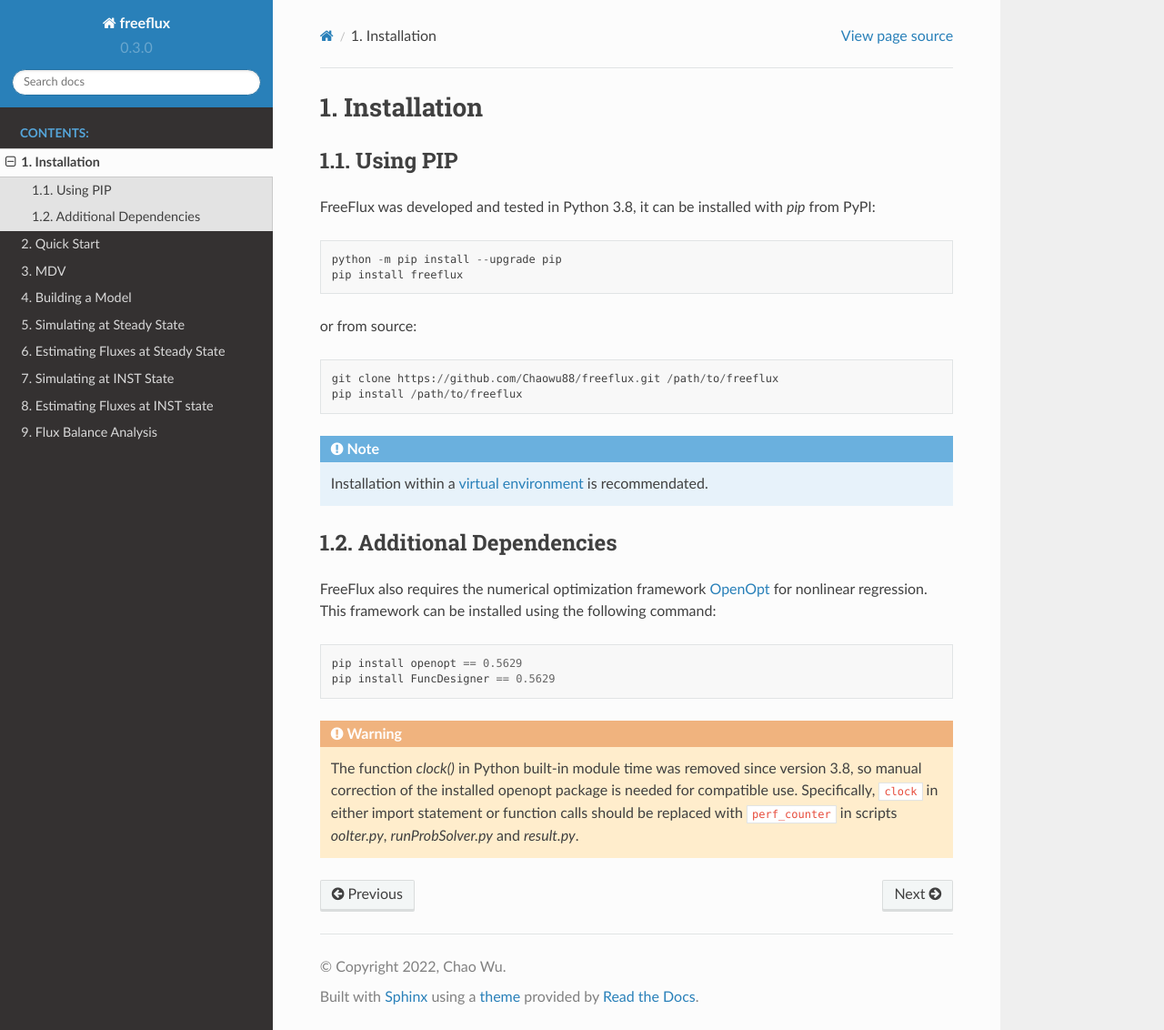
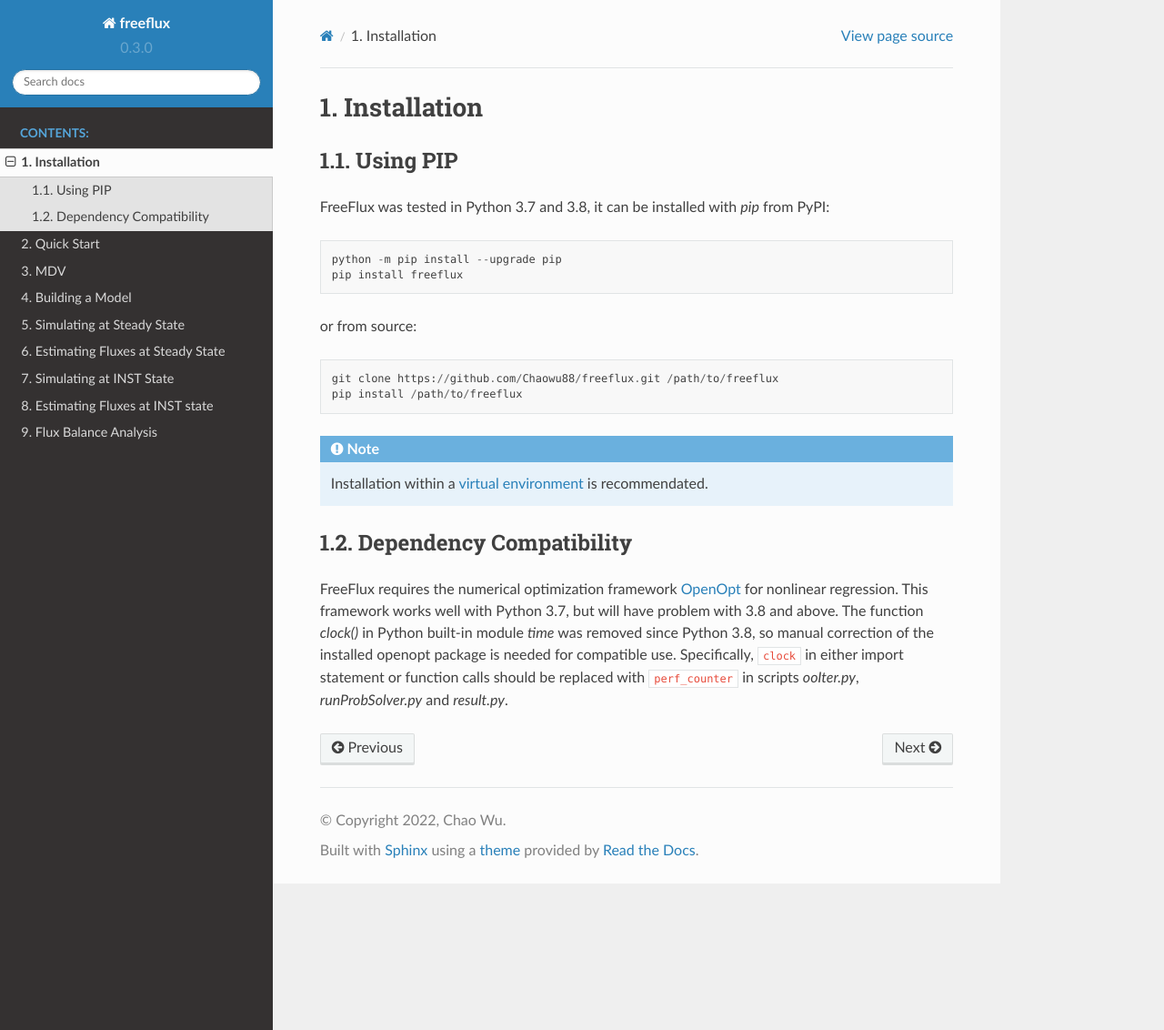
Before and after one commit to Chaowu88/freeflux, a Sphinx documentation site: the page built from docs/source/installation.rst, in a window 1280 px wide and 1132 px high. Shown: the whole window at 91% size. Built offline with Sphinx 7.4.7 and the Read the Docs theme 2.0.0, drawn with Linux system fonts in a browser that asks for light colours.

Commit message:
Update installation.rst

```diff
--- a/docs/source/installation.rst
+++ b/docs/source/installation.rst
@@ -4,7 +4,7 @@
 Using PIP
 ---------
 
-FreeFlux was developed and tested in Python 3.8, it can be installed with *pip* from PyPI:
+FreeFlux was tested in Python 3.7 and 3.8, it can be installed with *pip* from PyPI:
 
 .. code-block:: python
 
@@ -21,15 +21,7 @@
 .. Note::
   Installation within a `virtual environment <https://docs.python.org/3.8/tutorial/venv.html>`_ is recommendated.
 
-Additional Dependencies
------------------------
+Dependency Compatibility
+------------------------
 
-FreeFlux also requires the numerical optimization framework `OpenOpt <https://openopt.org/>`_ for nonlinear regression. This framework can be installed using the following command:
-
-.. code-block:: python
-
-  pip install openopt == 0.5629
-  pip install FuncDesigner == 0.5629
-
-.. Warning::
-  The function *clock()* in Python built-in module time was removed since version 3.8, so manual correction of the installed openopt package is needed for compatible use. Specifically, ``clock`` in either import statement or function calls should be replaced with ``perf_counter`` in scripts *ooIter.py*, *runProbSolver.py* and *result.py*.
+FreeFlux requires the numerical optimization framework `OpenOpt <https://openopt.org/>`_ for nonlinear regression. This framework works well with Python 3.7, but will have problem with 3.8 and above. The function *clock()* in Python built-in module `time` was removed since Python 3.8, so manual correction of the installed openopt package is needed for compatible use. Specifically, ``clock`` in either import statement or function calls should be replaced with ``perf_counter`` in scripts *ooIter.py*, *runProbSolver.py* and *result.py*.
```
